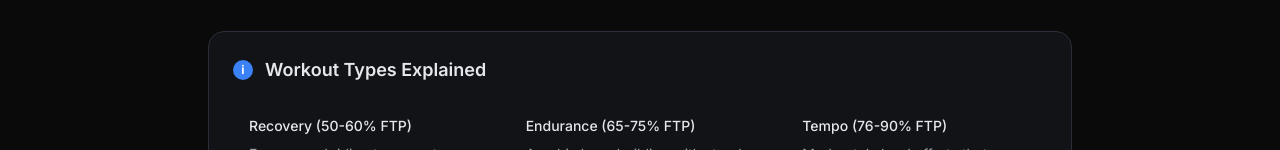
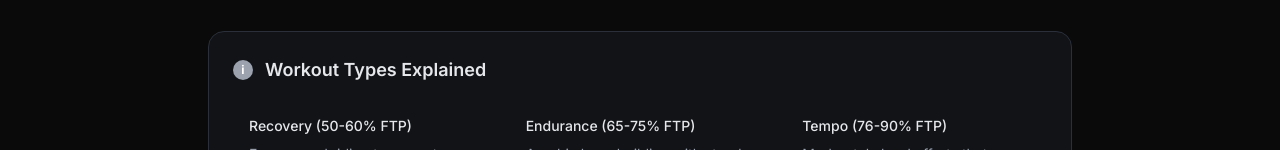
Before and after one commit to giulioGranata/WorkoutBuilder, a React (Vite) app: page / in a window 1280 px wide. Shown: the part 584-734 px from the top of the page. Built offline with nearby package versions, Linux system fonts and the light colour scheme.

Commit message:
refactor: update color variables and improve styling consistency in WorkoutOutput component

```diff
--- a/index.css
+++ b/index.css
@@ -19,16 +19,16 @@
   --accent-solidHover: #059669;
   --accent-soft: rgba(16, 185, 129, 0.1);
 
-  --phase-warmup: #3b82f6;
+  --phase-warmup: #9ca3af;
   --phase-work: #10b981;
   --phase-recovery: #f59e0b;
-  --phase-cooldown: #a855f7;
+  --phase-cooldown: #9ca3af;
 
-  --z1: #9ca3af; /* light gray */
-  --z2: #3b82f6; /* blue */
-  --z3: #10b981; /* green */
-  --z4: #f59e0b; /* yellow */
-  --z5: #ef4444; /* red */
+  --z1: #9ca3af;
+  --z2: #3b82f6;
+  --z3: #10b981;
+  --z4: #f59e0b;
+  --z5: #ef4444;
 
   --radius-sm: 0.5rem;
   --radius-md: 0.75rem;
--- a/src/components/WorkoutOutput.tsx
+++ b/src/components/WorkoutOutput.tsx
@@ -149,7 +149,8 @@
     const baseClasses =
       "text-white text-xs font-bold rounded px-2 py-1 min-w-[3rem] text-center tabular-nums";
     if (step.phase === "warmup") return `${baseClasses} bg-[--phase-warmup]`;
-    if (step.phase === "cooldown") return `${baseClasses} bg-[--phase-cooldown]`;
+    if (step.phase === "cooldown")
+      return `${baseClasses} bg-[--phase-cooldown]`;
     return `${baseClasses} ${getZoneColors(step.intensity, ftp).badge}`;
   };
 
@@ -278,7 +279,10 @@
               <>
                 <div
                   key={index}
-                  className={`bg-[--muted]/60 rounded-xl p-4 border border-[--border] shadow-[inset_0_0_0_1px_rgba(255,255,255,0.03)] border-l-4 ${getStepBorderColor(step, workout.ftp)}`}
+                  className={`bg-[--muted]/60 rounded-xl p-4 border border-[--border] shadow-[inset_0_0_0_1px_rgba(255,255,255,0.03)] border-l-4 ${getStepBorderColor(
+                    step,
+                    workout.ftp
+                  )}`}
                   data-testid={`workout-step-${index}`}
                 >
                   <div className="flex items-center gap-2">
@@ -305,7 +309,7 @@
             <div className="grid grid-cols-2 sm:grid-cols-4 gap-4 text-center">
               <div className="bg-[--muted]/30 rounded-lg p-3">
                 <div
-                  className="text-2xl font-bold text-[--accent-solid] tabular-nums"
+                  className="text-2xl font-bold text-[--text-primary] tabular-nums"
                   data-testid="text-total-minutes"
                 >
                   {workout.totalMinutes}'
@@ -316,7 +320,7 @@
               </div>
               <div className="bg-[--muted]/30 rounded-lg p-3">
                 <div
-                  className="text-2xl font-bold text-[--phase-work] tabular-nums"
+                  className="text-2xl font-bold text-[--text-primary] tabular-nums"
                   data-testid="text-work-minutes"
                 >
                   {workout.workMinutes || 0}'
@@ -327,7 +331,7 @@
               </div>
               <div className="bg-[--muted]/30 rounded-lg p-3">
                 <div
-                  className="text-2xl font-bold text-[--phase-recovery] tabular-nums"
+                  className="text-2xl font-bold text-[--text-primary] tabular-nums"
                   data-testid="text-recovery-minutes"
                 >
                   {workout.recoveryMinutes || 0}'
@@ -338,7 +342,7 @@
               </div>
               <div className="bg-[--muted]/30 rounded-lg p-3">
                 <div
-                  className="text-2xl font-bold text-[--phase-cooldown] tabular-nums"
+                  className="text-2xl font-bold text-[--text-primary] tabular-nums"
                   data-testid="text-avg-intensity"
                 >
                   {biasedAvgIntensity}W
```
